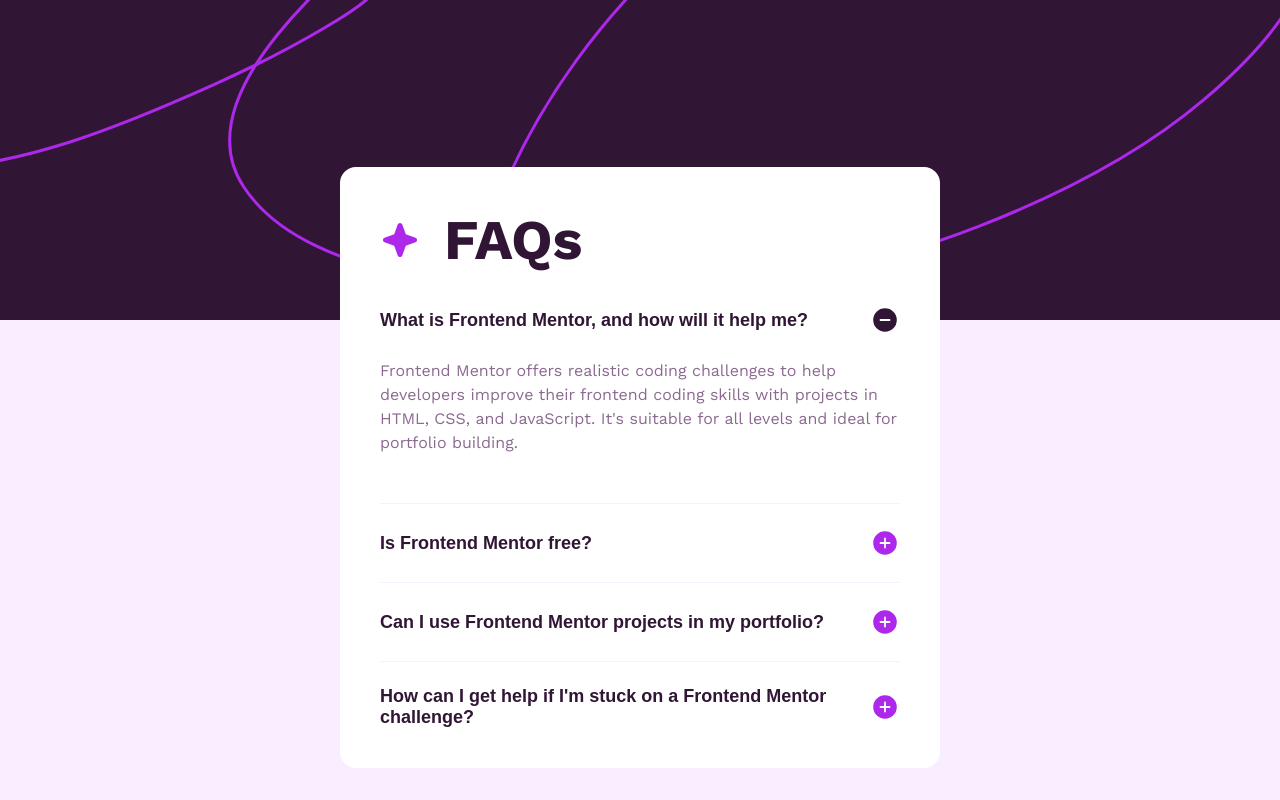
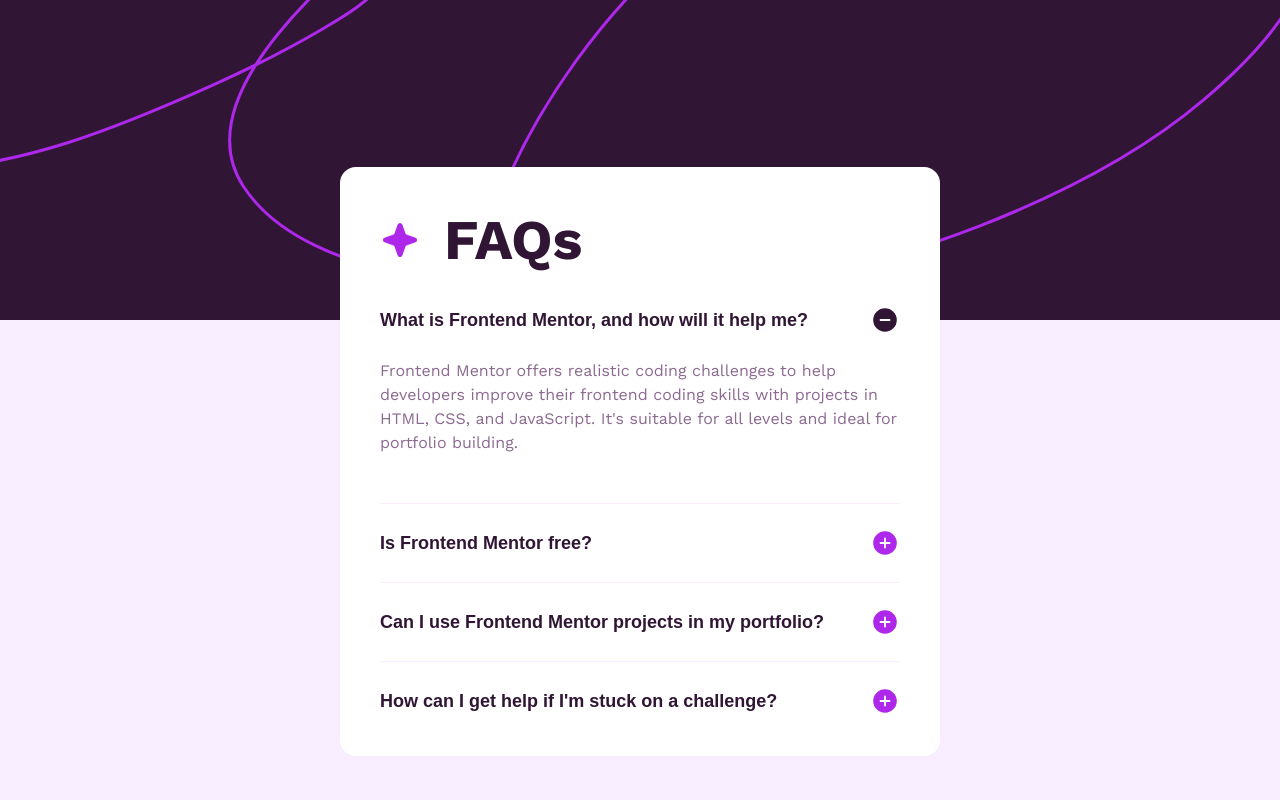
Before and after one commit to justinconnell/fm-faq-accordion, a React (Vite) app: page / in a window 1280 px wide. Built offline with nearby package versions, Linux system fonts and the light colour scheme.

Commit message:
fix: question edit

```diff
--- a/src/data/faqs.ts
+++ b/src/data/faqs.ts
@@ -21,7 +21,7 @@ const faqData: faq[] = [
   },
   {
     questionNumber: 4,
-    question: "How can I get help if I'm stuck on a Frontend Mentor challenge?",
+    question: "How can I get help if I'm stuck on a challenge?",
     answer:
       "The best place to get help is inside Frontend Mentor's Discord community. There's a help channel where you can ask questions and seek support from other community members.",
   },
```
